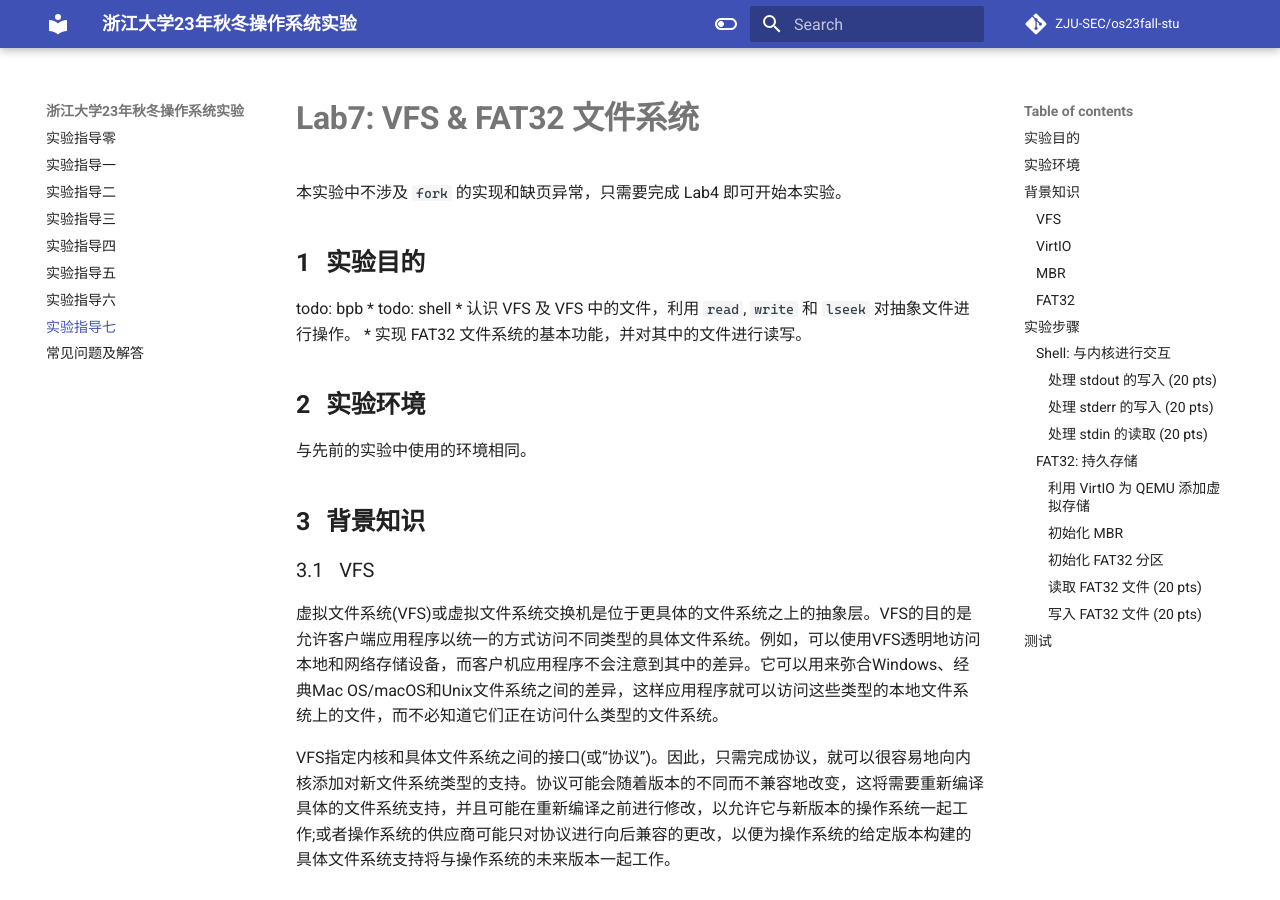
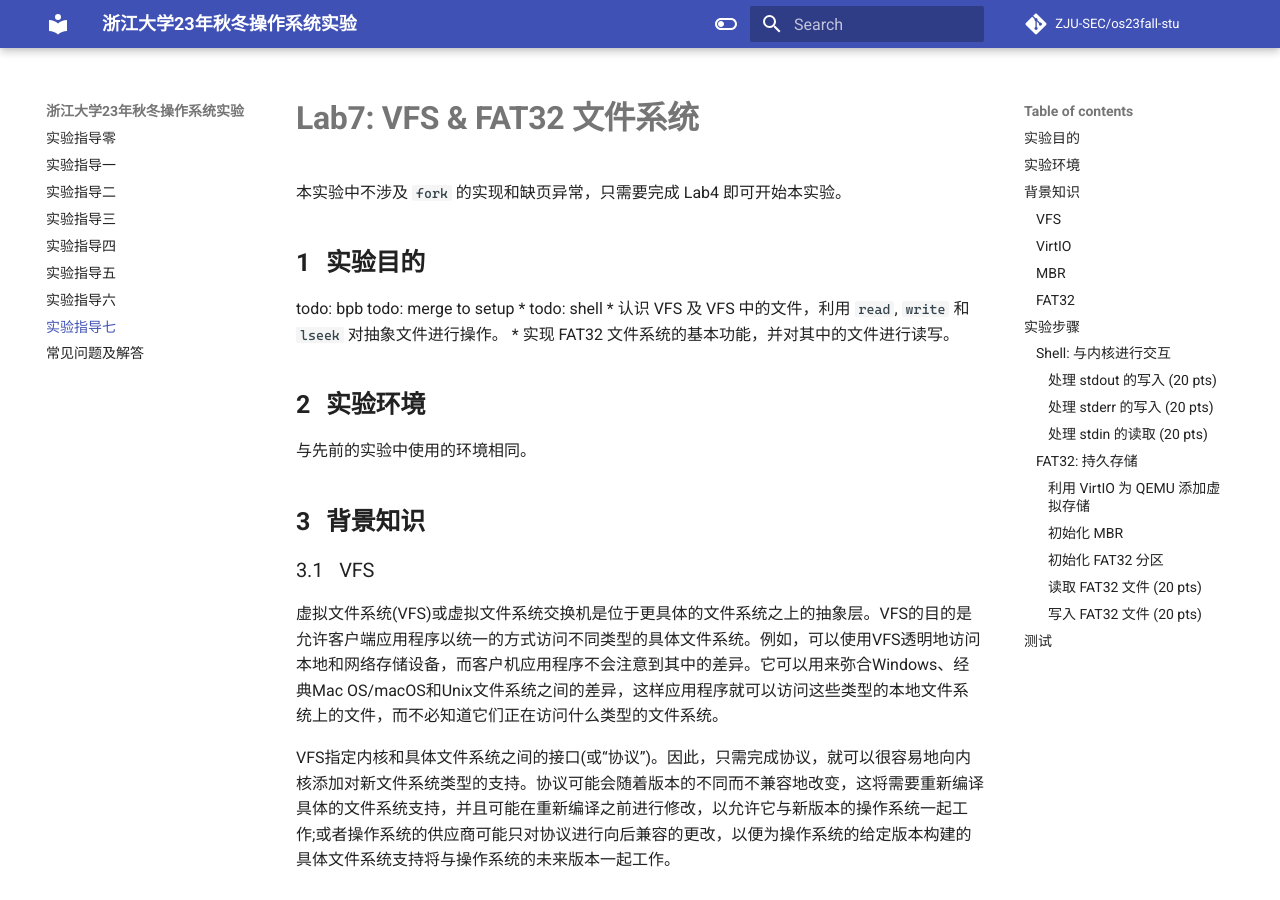
Before and after one commit to NoyException/zju_os_lab, an MkDocs documentation site: the page built from docs/lab7.md, in a window 1280 px wide and 900 px high. Built offline with MkDocs 1.6.1 and Material for MkDocs 9.7.7, drawn with Linux system fonts in a browser that asks for light colours; some web fonts are replaced; comment, search, counter and statistics services are not loaded.

Commit message:
Update lab7.md

```diff
--- a/docs/lab7.md
+++ b/docs/lab7.md
@@ -5,6 +5,7 @@
 ## 实验目的
 
 todo: bpb
+todo: merge to setup
 * todo: shell
 * 认识 VFS 及 VFS 中的文件，利用 `read`, `write` 和 `lseek` 对抽象文件进行操作。
 * 实现 FAT32 文件系统的基本功能，并对其中的文件进行读写。
```
